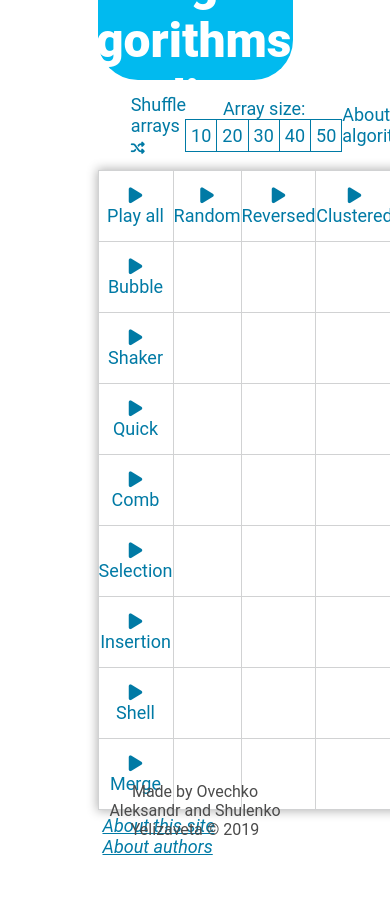
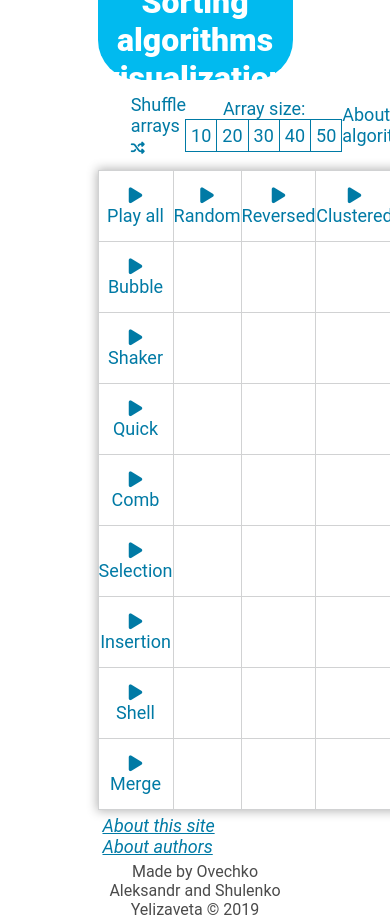
Before and after one commit to AlexWebUa/sorting-vizualization, a website: page index.html in a window 390 px wide. Shown: the top 924 px of the page. Before the commit the page ends 862 px from the top, so only its background shows below. Drawn offline with Linux system fonts and the light colour scheme.

Commit message:
Adapted footer and header for smaller res.

```diff
--- a/sass/style.scss
+++ b/sass/style.scss
@@ -21,9 +21,12 @@ body {
   max-width: 50%;
   margin: 0 auto;
   header {
+    padding: 0 10px;
+    box-sizing: border-box;
     display: flex;
     justify-content: center;
     align-items: center;
+    text-align: center;
     width: 100%;
     height: 80px;
     background-color: $light-blue;
@@ -114,12 +117,29 @@ body {
   }
 
   footer {
-    position: absolute;
+    position: sticky;
     color: $space-gray;
     width: 100%;
-    bottom: 5px;
+    top: 100%;
+    padding-bottom: 5px;
     left: 0;
     text-align: center;
   }
 
 }
+
+@media screen and (max-width: 1440px) {
+  body header {
+    h1 {
+      font-size: 2.5em;
+    }
+  }
+}
+
+@media screen and (max-width: 1200px) {
+  body header {
+    h1 {
+      font-size: 32px;
+    }
+  }
+}
```
Also changed, not shown: css/style.min.css.
